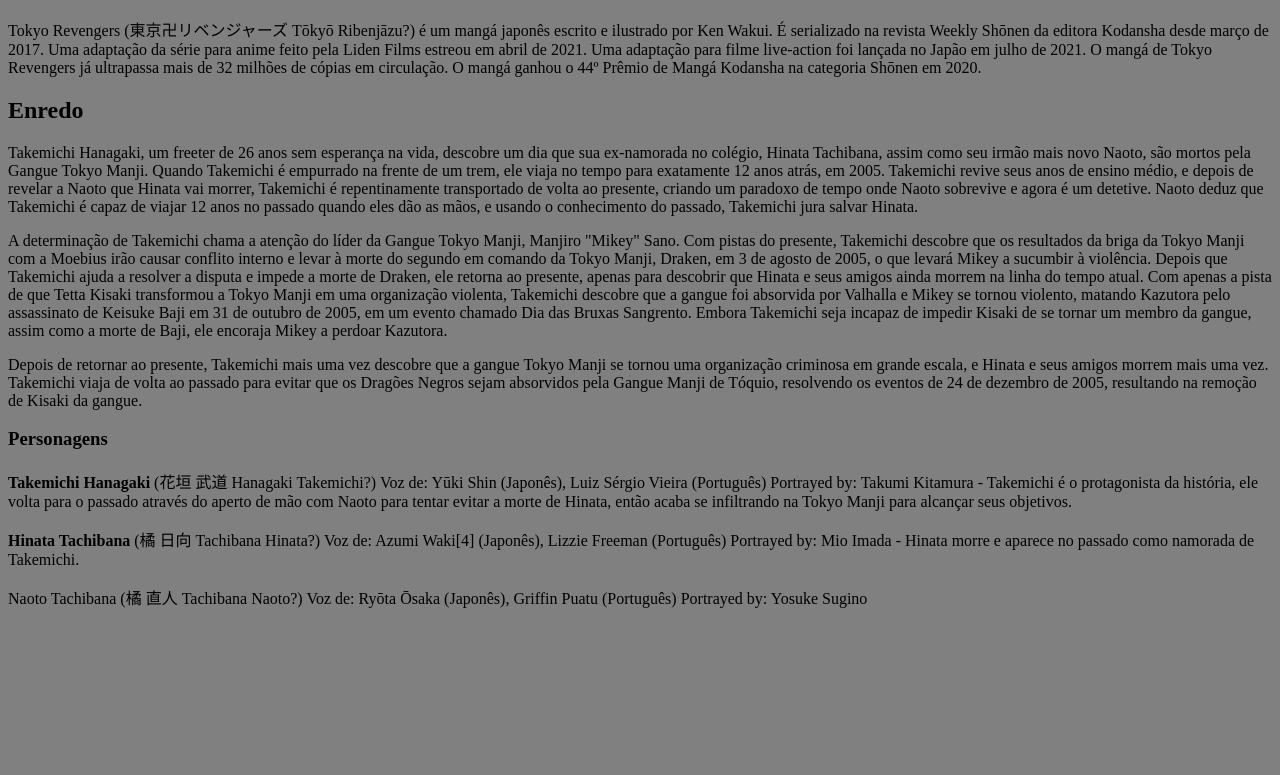
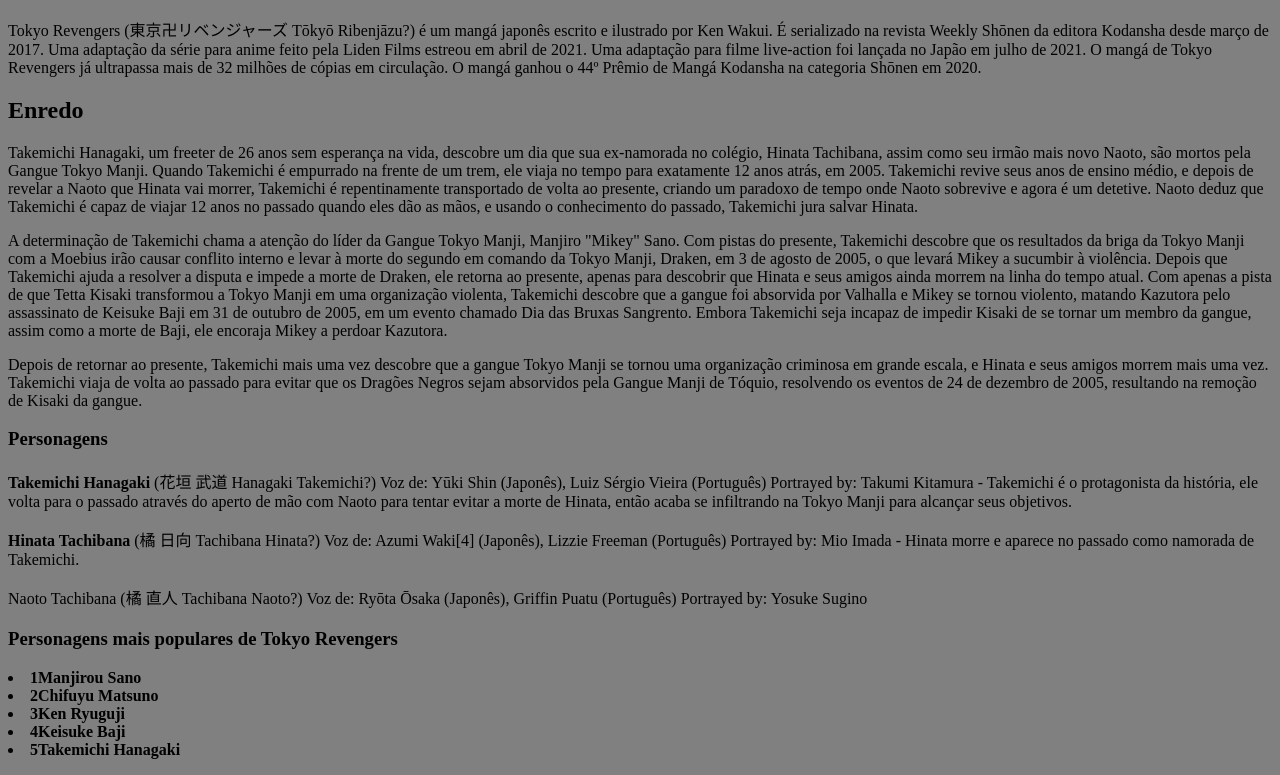
Before and after one commit to NAHanalix/lixcelc, a plain HTML site: page lix.html in a window 1280 px wide. Shown: the part 99-874 px from the top of the page. Before the commit the page ends 800 px from the top, so only its background shows below. Drawn offline with Linux system fonts and the light colour scheme.

Commit message:
Update lix.html

```diff
--- a/lix.html
+++ b/lix.html
@@ -29,7 +29,12 @@ Portrayed by: Mio Imada
     <p><strog>Naoto Tachibana</strog> (橘 直人 Tachibana Naoto?)
 Voz de: Ryōta Ōsaka (Japonês), Griffin Puatu (Português)
 Portrayed by: Yosuke Sugino</p>
-
+     <h3><strong>Personagens mais populares de Tokyo Revengers<strong></h3>
+        <li><strong>1</strong>Manjirou Sano</li>
+        <li><strong>2</strong>Chifuyu Matsuno</li>
+        <li><strong>3</strong>Ken Ryuguji</li>
+         <li><strong>4</strong>Keisuke Baji</li>
+         <li><strong>5</strong>Takemichi Hanagaki</li>
 
     <p class=
 </body>
```
